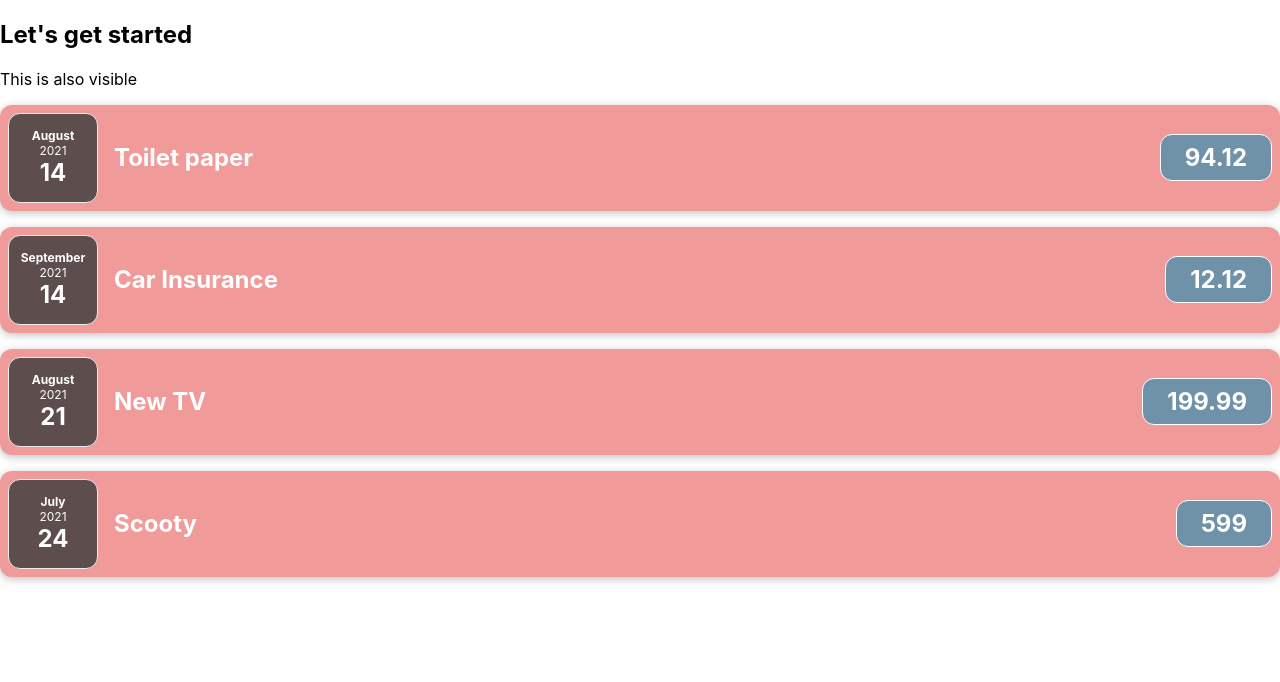
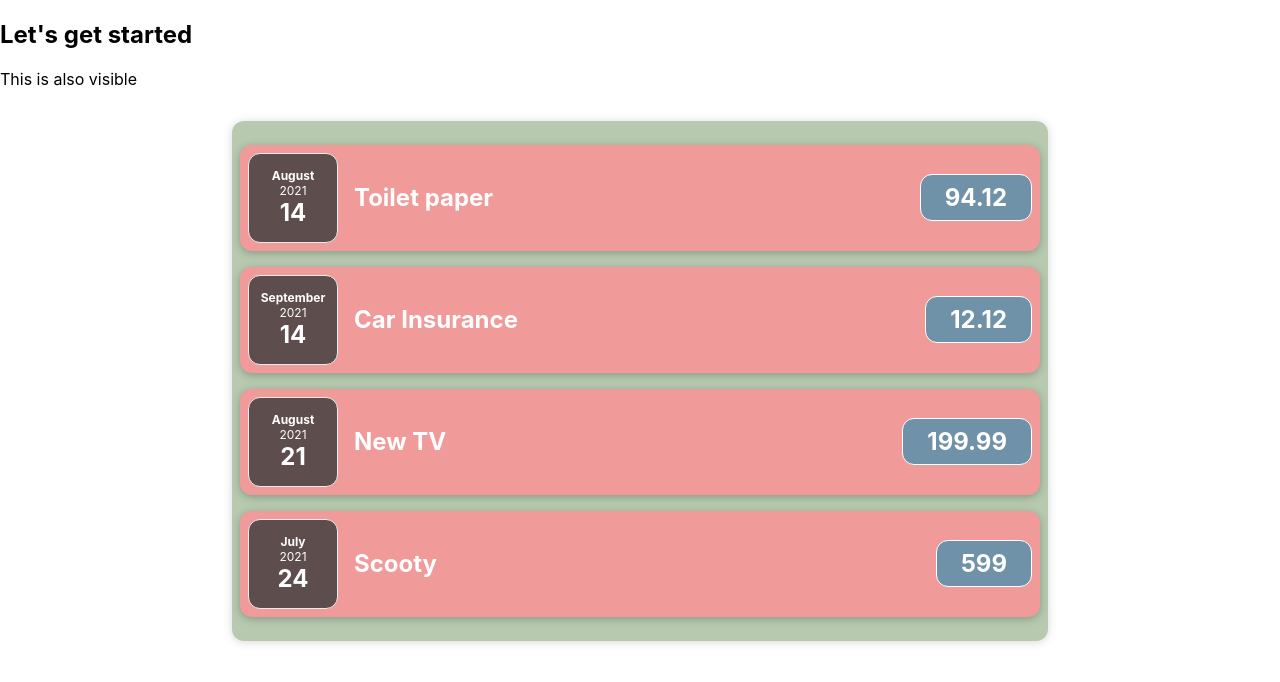
Before and after one commit to Mitra-babu/Expense-counter-2, a React (Create React App) app: page / in a window 1280 px wide. Shown: the top 682 px of the page. Built offline with nearby package versions, Linux system fonts and the light colour scheme.

Commit message:
items added

```diff
--- a/src/App.js
+++ b/src/App.js
@@ -1,8 +1,8 @@
 import "./App.css";
-import ExpenseItem from "./components/ExpenseItem";
+import Expenses from "./components/Expenses";
 
 function App() {
-  const expense = [
+  const expenses = [
     {
       id: "e1",
       title: "Toilet paper",
@@ -33,26 +33,7 @@ function App() {
     <div>
       <h2>Let's get started</h2>
       <p>This is also visible</p>
-      <ExpenseItem
-        title={expense[0].title}
-        amount={expense[0].amount}
-        date={expense[0].date}
-      />
-      <ExpenseItem
-        title={expense[1].title}
-        amount={expense[1].amount}
-        date={expense[1].date}
-      />
-      <ExpenseItem
-        title={expense[2].title}
-        amount={expense[2].amount}
-        date={expense[2].date}
-      />
-      <ExpenseItem
-        title={expense[3].title}
-        amount={expense[3].amount}
-        date={expense[3].date}
-      />
+      <Expenses items={expenses}/>
     </div>
   );
 }
--- /dev/null
+++ b/src/components/CSS/Expenses.css
@@ -0,0 +1,9 @@
+.expenses {
+    padding: 0.5rem;
+    background-color: rgb(183, 202, 176);
+    margin: 2rem auto;
+    width: 50rem;
+    max-width: 95%;
+    border-radius: 12px;
+    box-shadow: 0 1px 8px rgba(107, 97, 97, 0.25);
+}
--- /dev/null
+++ b/src/components/Card.js
@@ -0,0 +1,4 @@
+function Card()
+{
+    return <div>"Card"</div>
+}
--- /dev/null
+++ b/src/components/Expenses.js
@@ -0,0 +1,30 @@
+import ExpenseItem from "./ExpenseItem";
+import "./CSS/Expenses.css";
+
+function Expenses(props) {
+  return (
+    <div className="expenses">
+      <ExpenseItem
+        title={props.items[0].title}
+        amount={props.items[0].amount}
+        date={props.items[0].date}
+      />
+      <ExpenseItem
+        title={props.items[1].title}
+        amount={props.items[1].amount}
+        date={props.items[1].date}
+      />
+      <ExpenseItem
+        title={props.items[2].title}
+        amount={props.items[2].amount}
+        date={props.items[2].date}
+      />
+      <ExpenseItem
+        title={props.items[3].title}
+        amount={props.items[3].amount}
+        date={props.items[3].date}
+      />
+    </div>
+  );
+}
+export default Expenses;
```
